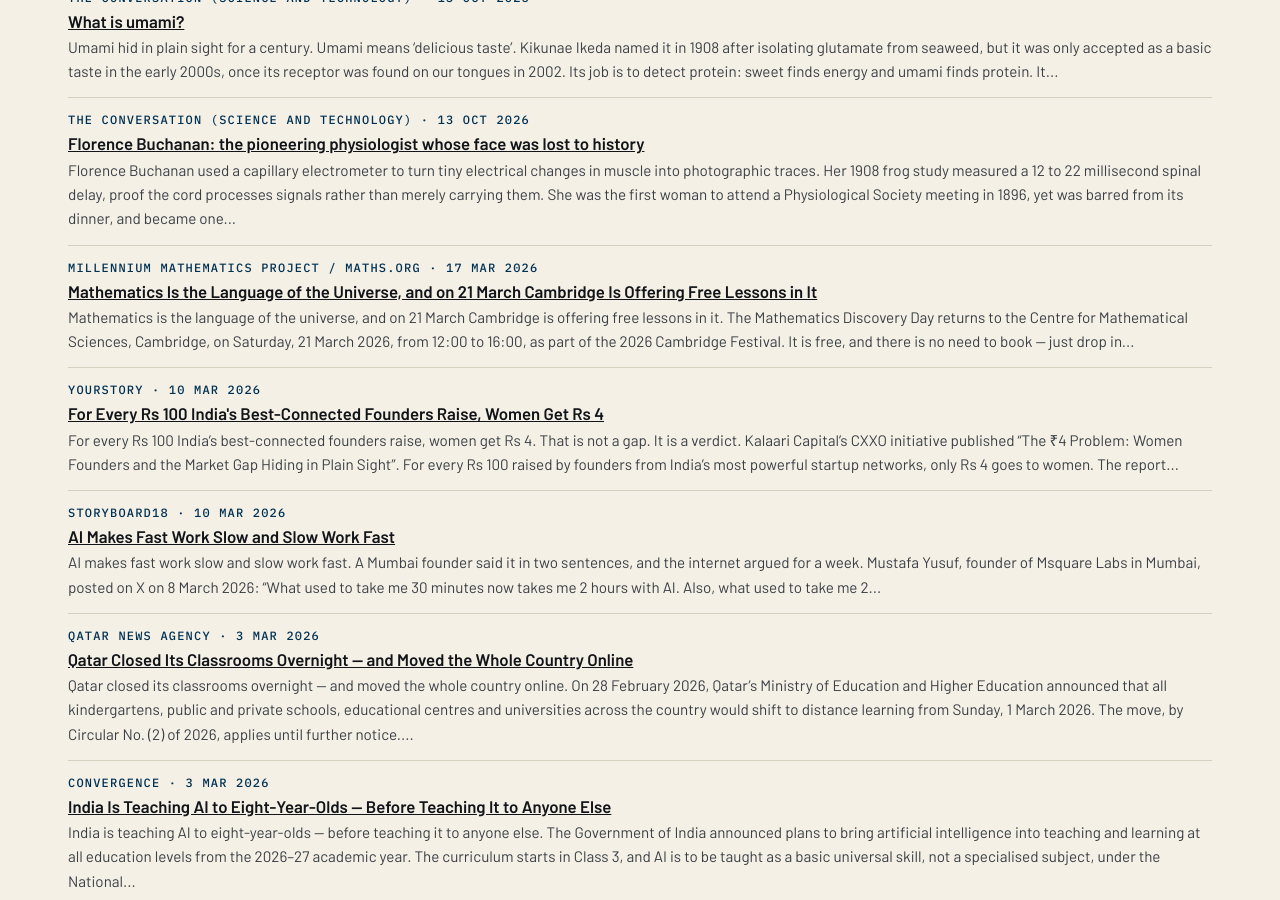
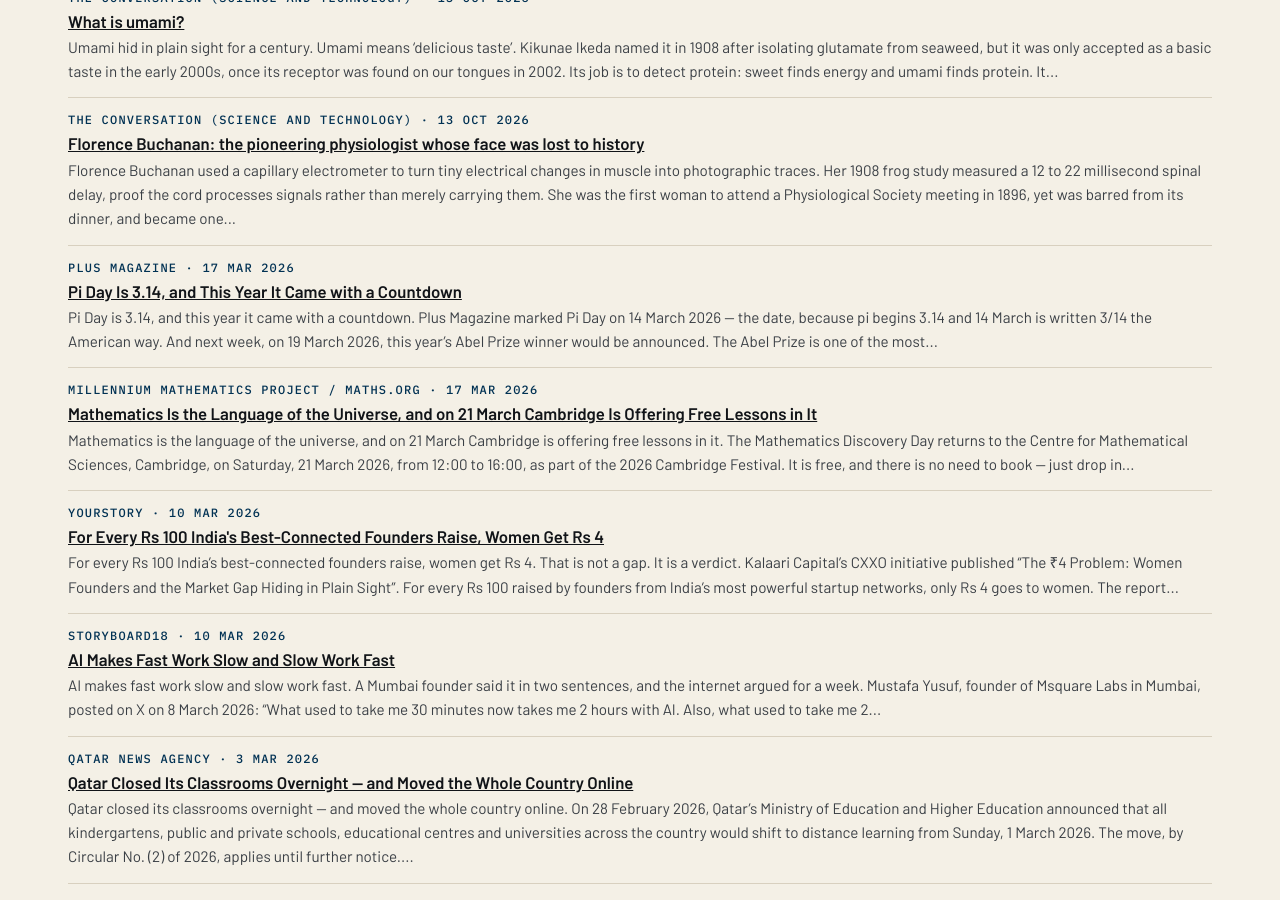
Before and after one commit to katz-news/katz.news, a Jekyll site: the page built from briefs/index.html, in a window 1280 px wide and 900 px high, scrolled down 14549 px. Built offline with Jekyll 4.4.1, drawn with Linux system fonts in a browser that asks for light colours.

Commit message:
Publish 2026-11-06

```diff
--- a/_data/build.yml
+++ b/_data/build.yml
@@ -1 +1 @@
-published_at: 2026-11-06T19:12:46Z
+published_at: 2026-11-06T19:13:36Z
--- /dev/null
+++ b/_posts/briefs/2026-11-06-pi-day-is-314-and-this-year-it-came-with-a-countdown.md
@@ -0,0 +1,17 @@
+---
+published: true
+title: Pi Day Is 3.14, and This Year It Came with a Countdown
+date: 2026-03-17
+section: education
+source_name: Plus Magazine
+source_url: https://plus.maths.org/happy-pi-day-2026
+---
+Pi Day is 3.14, and this year it came with a countdown.
+
+Plus Magazine marked Pi Day on 14 March 2026 — the date, because pi begins 3.14 and 14 March is written 3/14 the American way. And next week, on 19 March 2026, this year's Abel Prize winner would be announced.
+
+The Abel Prize is one of the most prestigious prizes in mathematics, awarded since the inaugural prize in 2003. To celebrate one with the other, Plus gathered its articles on every Abel winner since the prize began: Talagrand in 2024, Lovász and Wigderson in 2021, Uhlenbeck in 2019, Deligne in 2013, Lax in 2005, Atiyah and Singer in 2004, and Serre, the first, in 2003.
+
+Pi and prizes, perfectly paired. One number that never ends, and one prize that names the mathematicians who spent their lives chasing numbers that never end.
+
+Conclusion: Pi Day is not just a number, but rather a nudge — celebrate the constant, then watch Oslo on the 19th.
```
